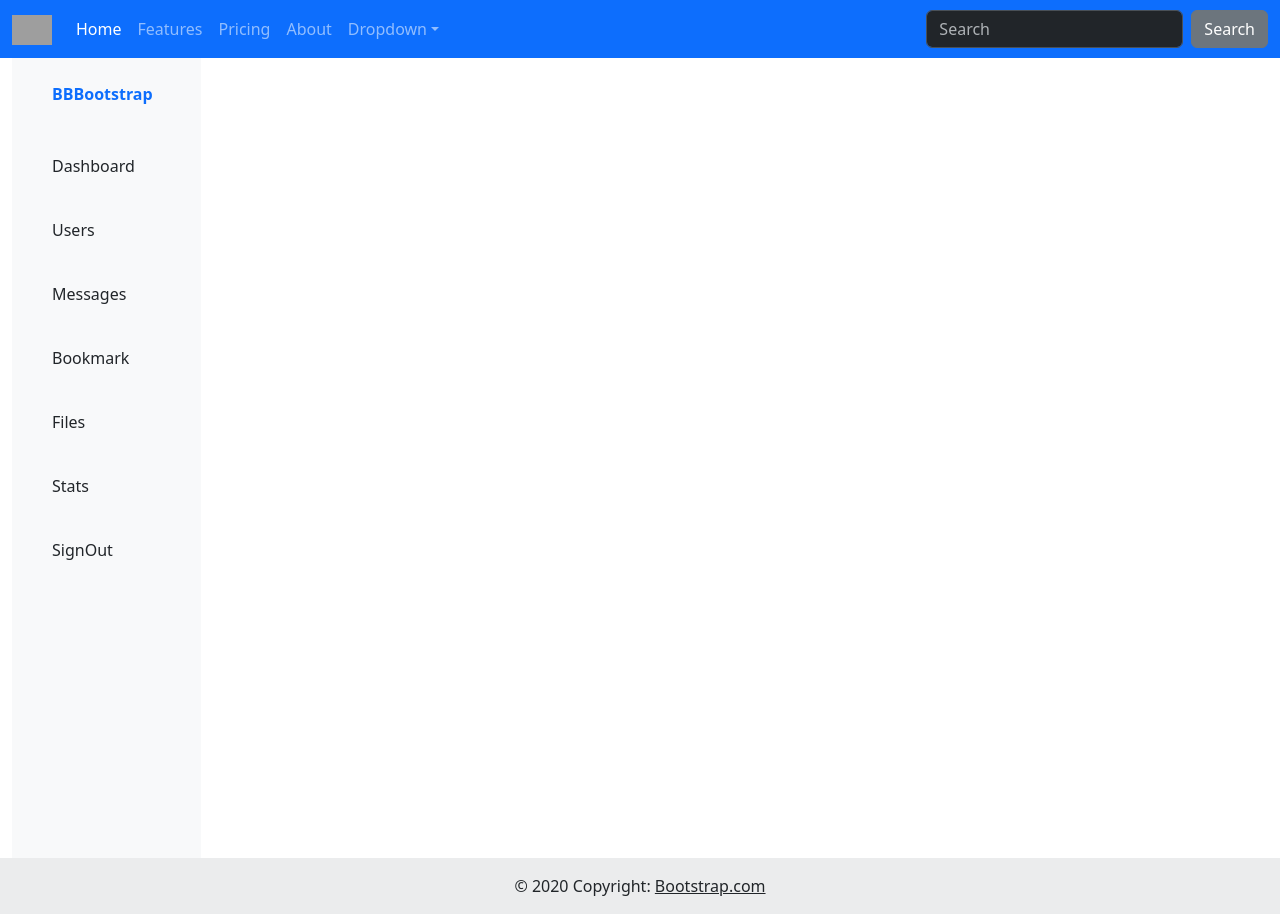
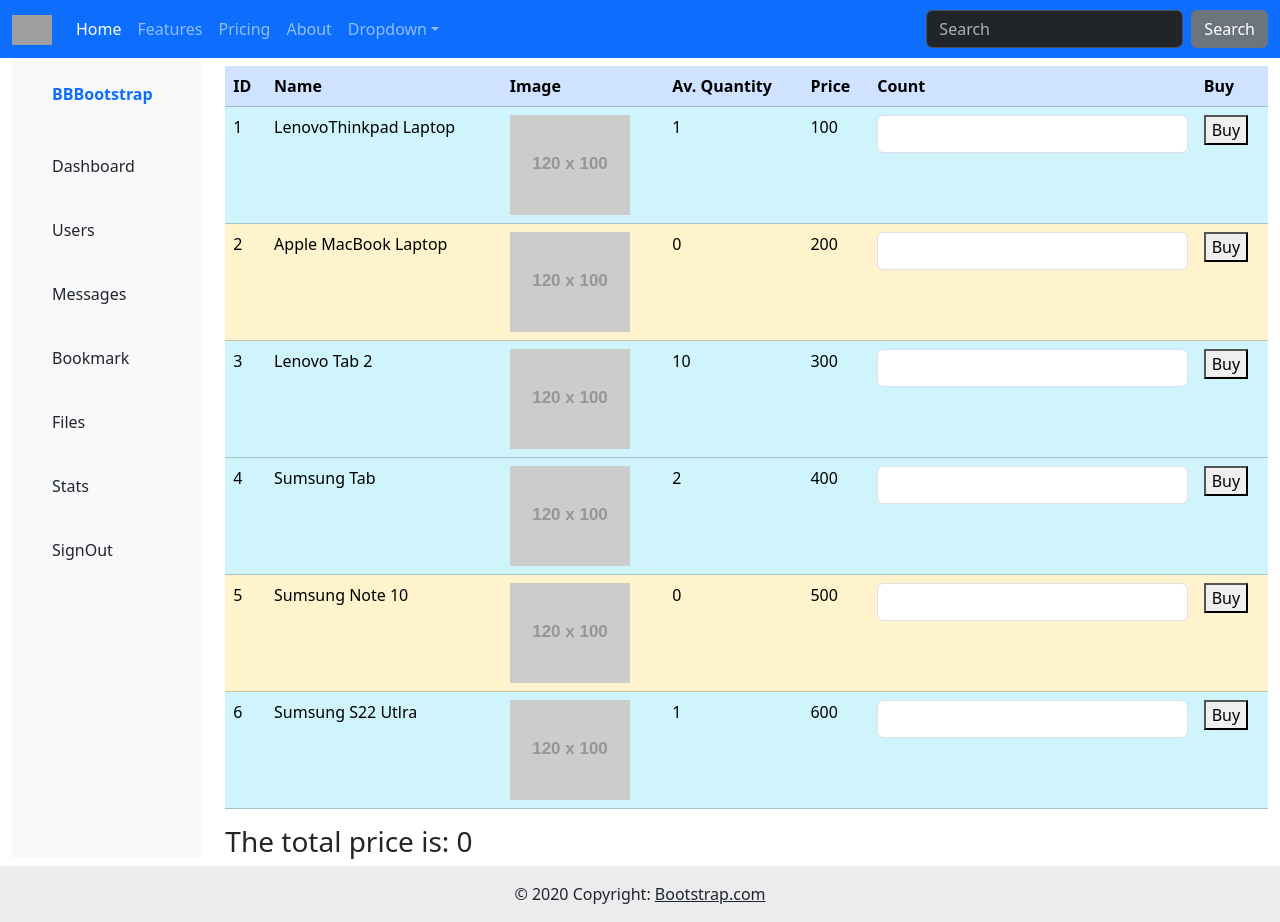
Before and after one commit to ahmedeldamity/Angular_Project, an Angular app: page / in a window 1280 px wide. Built offline with nearby package versions, Linux system fonts and the light colour scheme; grey boxes are pictures that could not be loaded.

Commit message:
built-in directives

```diff
--- a/src/app/Components/Order/product-list/product-list.component.html
+++ b/src/app/Components/Order/product-list/product-list.component.html
@@ -1,4 +1,4 @@
-<!-- <table class=" mt-2">
+<table class="table table-hover mt-2">
   <thead>
     <tr class="table-primary">
       <th>ID</th>
@@ -6,11 +6,83 @@
       <th>Image</th>
       <th>Av. Quantity</th>
       <th>Price</th>
+      <th>Count</th>
+      <th>Buy</th>
      </tr>
   </thead>
   <tbody>
-      <tr *ngFor="let product of prdList" [style.background-color]="product.quantity!=0?'red':'black'" >
-        <td>{{product?.id}}</td>
+      <!-- <tr *ngFor="let product of prdList; let i = index; let lst = last; trackBy: productsTrackByFun" class="table table-info">
+        <td>{{i+1}}</td>
+        <td>{{product?.name}}</td>
+        <td><img src="{{product?.imageURL}}" alt="Product Image"></td>
+        <td>{{product?.quantity}}</td>
+        <td>{{product?.price}}</td>
+        <td><input #itemsCount type="number" class="form-control"></td>
+        <td><button (click)="buying(product.price, itemsCount.value)">Buy</button></td>
+      </tr> -->
+      <!-- can't using two structural directives in one html element
+      <tr *ngFor="let product of prdList; let i = index;" *ngIf="product.quantity!=0" class="table table-info">
+        <td>{{i+1}}</td>
+        <td>{{product?.name}}</td>
+        <td><img src="{{product?.imageURL}}" alt="Product Image"></td>
+        <td>{{product?.quantity}}</td>
+        <td>{{product?.price}}</td>
+        <td><input #itemsCount type="number" class="form-control"></td>
+        <td><button (click)="buying(product.price, itemsCount.value)">Buy</button></td>
+      </tr> -->
+      <!-- <ng-container *ngFor="let product of prdList; let i = index;">
+        <tr *ngIf="product.quantity!=0" class="table table-info">
+          <td>{{i+1}}</td>
+          <td>{{product?.name}}</td>
+          <td><img src="{{product?.imageURL}}" alt="Product Image"></td>
+          <td>{{product?.quantity}}</td>
+          <td>{{product?.price}}</td>
+          <td><input #itemsCount type="number" class="form-control"></td>
+          <td><button (click)="buying(product.price, itemsCount.value)">Buy</button></td>
+        </tr>
+      </ng-container> -->
+      <!-- ngIf
+      <tr *ngFor="let product of prdList; let i = index;" class="table table-info">
+        <td>{{i+1}}</td>
+        <td>{{product?.name}}</td>
+        <td><img src="{{product?.imageURL}}" alt="Product Image"></td>
+        <td>
+          <div *ngIf="product.quantity!=0 else outOfStock">{{product?.quantity}}</div>
+          <ng-template #outOfStock>out of stock</ng-template>
+        </td>
+        <td>{{product?.price}}</td>
+        <td><input #itemsCount type="number" class="form-control"></td>
+        <td><button (click)="buying(product.price, itemsCount.value)">Buy</button></td>
+      </tr> -->
+      <!-- ngSwitch
+      <tr *ngFor="let product of prdList; let i = index;" class="table table-info">
+        <td>{{i+1}}</td>
+        <td>{{product?.name}}</td>
+        <td><img src="{{product?.imageURL}}" alt="Product Image"></td>
+        <td>
+          <ng-container [ngSwitch]="product.quantity">
+            <div *ngSwitchCase="0">out of stock</div>
+            <div *ngSwitchCase="1">last item</div>
+            <div *ngSwitchCase="2">last two items</div>
+            <div *ngSwitchDefault>{{product.quantity}}</div>
+          </ng-container>
+        </td>
+        <td>{{product?.price}}</td>
+        <td><input #itemsCount type="number" class="form-control"></td>
+        <td><button (click)="buying(product.price, itemsCount.value)">Buy</button></td>
+      </tr> -->
+      <!-- class binding
+      <tr *ngFor="let product of prdList; let i = index;" [class.table-info]="product.quantity!=0" [class.table-warning]="product.quantity==0"> -->
+      <!-- <tr *ngFor="let product of prdList; let i = index;" [class]="product.quantity!=0 ? setClassInfo: setClassWarning"> -->
+      <!-- <tr *ngFor="let product of prdList; let i = index;" [style.background-color]="product.quantity==0 ? 'red' : 'blue'"> -->
+      <!-- <tr *ngFor="let product of prdList; let i = index;" [style]="setInfoBackgroundColor"> -->
+      <!-- <tr *ngFor="let product of prdList; let i = index;" [style]="product.quantity!=0 ? setInfoBackgroundColor : setWarningBackgroundColor"> -->
+      <!-- ngClass
+      <tr *ngFor="let product of prdList; let i = index;" [ngClass]="{'table-info': product.quantity!=0, 'table-warning': product.quantity==0}"> -->
+      <!-- ngStyle
+      <tr *ngFor="let product of prdList; let i = index;" [ngStyle]="{'background-color': product.quantity!=0 ? 'blue' : 'red', 'color': product.price>300? 'blue' : 'yellow'}"> -->
+      <tr *ngFor="let product of prdList; let i = index;" [class]="product.quantity!=0 ? setClassInfo: setClassWarning">
+        <td>{{i+1}}</td>
         <td>{{product?.name}}</td>
         <td><img src="{{product?.imageURL}}" alt="Product Image"></td>
         <td>{{product?.quantity}}</td>
@@ -21,7 +93,7 @@
   </tbody>
 </table>
 
-<h3>{{orderTotalPrice}}</h3> -->
+<h3>The total price is: {{orderTotalPrice}}</h3>
 
 <!-- ----------------------------------------------------------------------------------- -->
 
--- a/src/app/Components/Order/product-list/product-list.component.ts
+++ b/src/app/Components/Order/product-list/product-list.component.ts
@@ -15,6 +15,19 @@
   orderTotalPrice:number = 0;
   selectedCategoryId:number = 0;
 
+  setClassToButton:string = "btn btn-primary";
+  setClassInfo:string= "table-info";
+  setClassWarning:string= "table-warning";
+
+  blueColor:string = "blue;";
+
+  yellowColor:string = "yellow;";
+
+
+  setInfoBackgroundColor:string = "background-color: blue;";
+
+  setWarningBackgroundColor:string = "background-color: yellow;";
+
   buying(prdPrice:number, itemsCount:any)
   {
     this.orderTotalPrice = prdPrice * parseInt(itemsCount)
@@ -30,7 +43,7 @@
     this.selectedCategoryId = 1;
   }
 
-  profuctTrackByFun(index:number, prd:IProduct):number
+  productsTrackByFun(index:number, prd:IProduct):number
   {
     return prd.id;
   }
```
